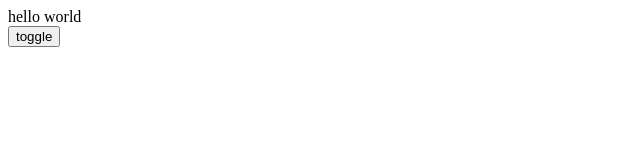
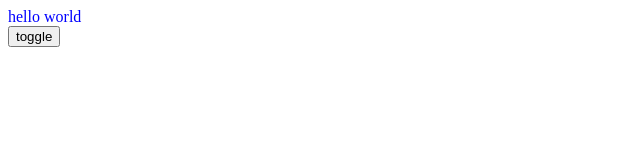
Before and after one commit to longshanzhiyu/TodoList, a React (Create React App) app: page / in a window 1280 px wide. Shown: the top 160 px of the page, without its empty margins (0-640 px from the left). Built offline with nearby package versions, Linux system fonts and the light colour scheme.

Commit message:
Css 动画 帧动画

```diff
--- a/src/style.css
+++ b/src/style.css
@@ -1,9 +1,37 @@
 .show {
-	opacity: 1;
-	transition: all 1s ease-in;
+	animation: show-item 2s ease-in forwards;
 }
 
 .hide {
-	opacity: 0;
-	transition: all 1s ease-in;
+	animation: hide-item 2s ease-in forwards;
 }
+
+@keyframes show-item {
+	0% {
+		opacity: 0;
+		color: red;
+	}
+	50% {
+		opacity: 0.5;
+		color: green;
+	}
+	100% {
+		opacity: 1;
+		color: blue;
+	}
+}
+
+@keyframes hide-item {
+	0% {
+		opacity: 1;
+		color: red;
+	}
+	50% {
+		opacity: 0.5;
+		color: green;
+	}
+	100% {
+		opacity: 0;
+		color: blue;
+	}
+}
```
